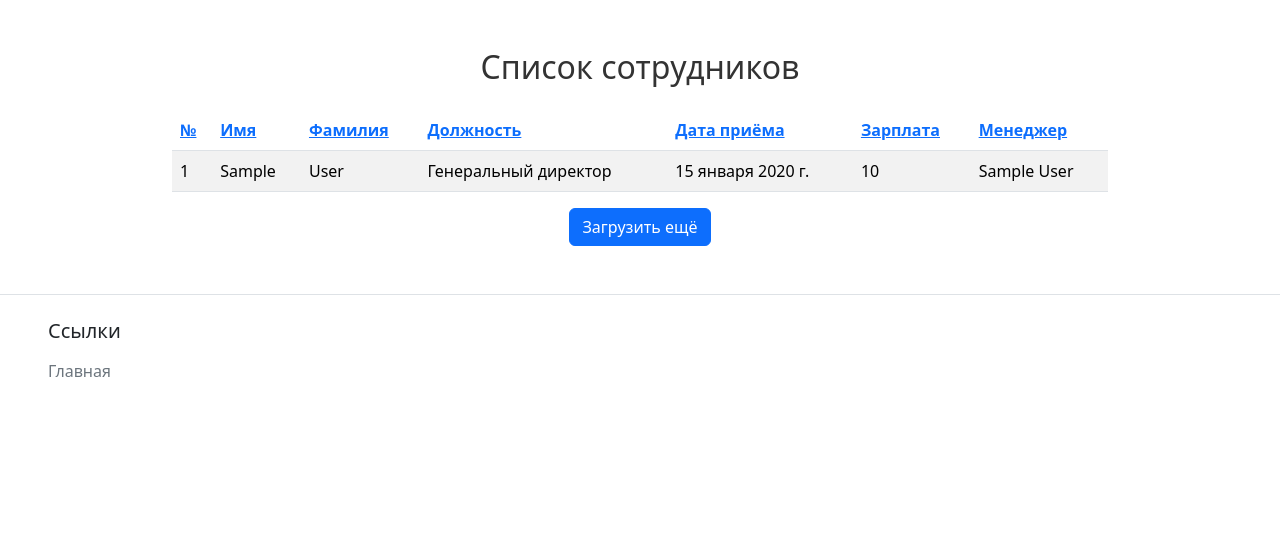
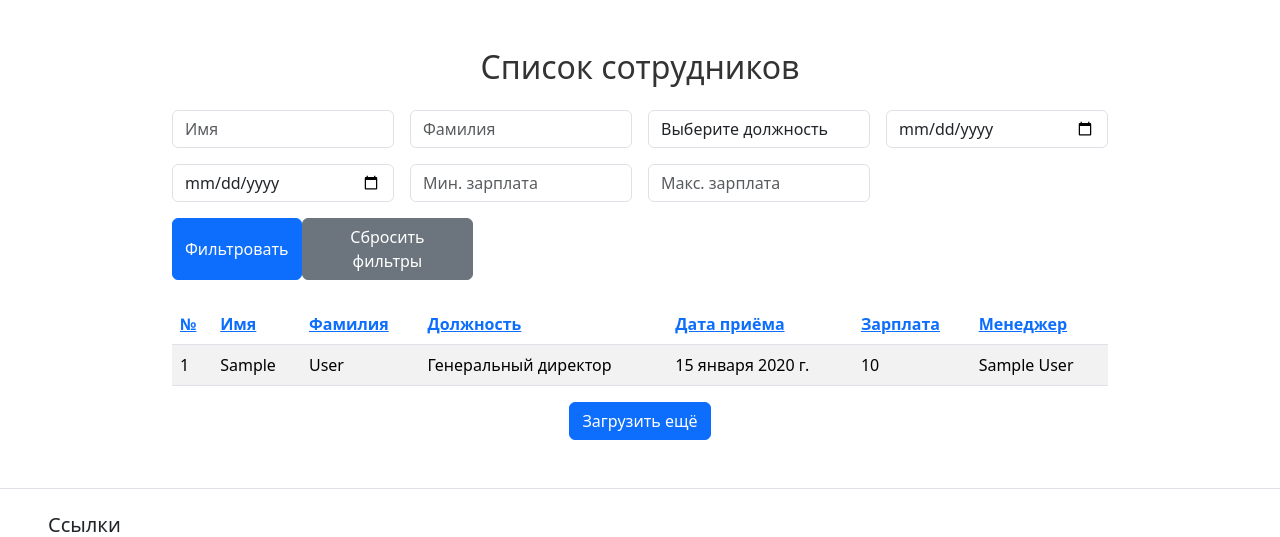
Before and after one commit to Asgef/abz_agency_test_task, a Django app: page /employee-list/ in a window 1280 px wide. Shown: the part 117-654 px from the top of the page. Run offline with Django 5.2, Linux system fonts and the light colour scheme; tables that the repository leaves empty hold one stand-in row (values such as "Sample post"); parts of the project's set-up code (start-up, migrations or seed data) failed here and were passed over; some libraries are stand-ins or nearby versions.

Commit message:
Fix filters

```diff
--- a/employee_tree/filters.py
+++ b/employee_tree/filters.py
@@ -1,16 +1,23 @@
 from django import forms
-from django_filters import FilterSet, DateFromToRangeFilter, ChoiceFilter
+from django_filters import FilterSet, DateFilter, NumberFilter, ChoiceFilter
 from .models import Employee
 
 
 class EmployeeFilter(FilterSet):
-    hire_date = DateFromToRangeFilter(
-        widget=forms.DateInput(attrs={'type': 'date'})
-    )
+    hire_date_start = DateFilter(field_name='hire_date', lookup_expr='gte')
+    hire_date_end = DateFilter(field_name='hire_date', lookup_expr='lte')
+    salary_min = NumberFilter(field_name='salary', lookup_expr='gte')
+    salary_max = NumberFilter(field_name='salary', lookup_expr='lte')
     position = ChoiceFilter(choices=Employee.POSITION_CHOICES)
 
     class Meta:
         model = Employee
         fields = [
-            'position', 'hire_date', 'salary',
+            'first_name',
+            'last_name',
+            'position',
+            'hire_date_start',
+            'hire_date_end',
+            'salary_min',
+            'salary_max'
         ]
--- a/employee_tree/templates/employee_list.html
+++ b/employee_tree/templates/employee_list.html
@@ -7,6 +7,40 @@
     <h2 class="text-center mb-4">{{ title }}</h2>
 
     <!-- Фильтр сотрудников -->
+    <form id="filter-form" class="mb-4">
+        <div class="row g-3">
+            <div class="col-md-3">
+                <input type="text" name="first_name" class="form-control" placeholder="Имя" value="{{ request.GET.first_name }}">
+            </div>
+            <div class="col-md-3">
+                <input type="text" name="last_name" class="form-control" placeholder="Фамилия" value="{{ request.GET.last_name }}">
+            </div>
+            <div class="col-md-3">
+                <select name="position" class="form-control">
+                    <option value="">Выберите должность</option>
+                    {% for key, value in employees.model.POSITION_CHOICES %}
+                        <option value="{{ key }}" {% if request.GET.position == key %}selected{% endif %}>{{ value }}</option>
+                    {% endfor %}
+                </select>
+            </div>
+            <div class="col-md-3">
+                <input type="date" name="hire_date_start" class="form-control" placeholder="Дата приёма с" value="{{ request.GET.hire_date_start }}">
+            </div>
+            <div class="col-md-3">
+                <input type="date" name="hire_date_end" class="form-control" placeholder="Дата приёма по" value="{{ request.GET.hire_date_end }}">
+            </div>
+            <div class="col-md-3">
+                <input type="number" name="salary_min" class="form-control" placeholder="Мин. зарплата" value="{{ request.GET.salary_min }}">
+            </div>
+            <div class="col-md-3">
+                <input type="number" name="salary_max" class="form-control" placeholder="Макс. зарплата" value="{{ request.GET.salary_max }}">
+            </div>
+            <div class="col-md-4 d-flex justify-content-between">
+                <button type="submit" class="btn btn-primary">Фильтровать</button>
+                <button type="reset" id="reset-filters" class="btn btn-secondary">Сбросить фильтры</button>
+            </div>
+        </div>
+    </form>
 
     <!-- Таблица сотрудников -->
     <div id="employee-table">
@@ -39,9 +73,14 @@
         let offset = {{ employees|length }};
         const limit = 20;
 
+        $('#reset-filters').click(function(e) {
+            e.preventDefault();
+            window.location.href = '{% url "employee_list" %}';
+        });
+
         $('#load-more').click(function(e) {
             e.preventDefault();
-            loadMoreEmployees(offset);
+            loadMoreEmployees(offset, $('#filter-form').serialize());
         });
 
         $('.sortable a').click(function(e) {
@@ -51,17 +90,20 @@
             $('.sortable a').removeClass('active');
             $(this).addClass('active');
             $(this).data('ordering', newOrdering);
-            loadSortedEmployees(newOrdering);
+            loadSortedEmployees(newOrdering, $('#filter-form').serialize());
         });
 
-        function loadMoreEmployees(currentOffset) {
+        $('#filter-form').submit(function(e) {
+            e.preventDefault();
+            offset = 0;
+            loadSortedEmployees(getOrdering(), $(this).serialize());
+        });
+
+        function loadMoreEmployees(currentOffset, filterData) {
             $.ajax({
                 url: '{% url "load_more_employees" %}',
                 type: 'GET',
-                data: {
-                    offset: currentOffset,
-                    ordering: getOrdering()
-                },
+                data: filterData + '&offset=' + currentOffset + '&ordering=' + getOrdering(),
                 success: function(data) {
                     $('#employee-rows').append(data.html);
                     offset += limit;
@@ -69,13 +111,11 @@
             });
         }
 
-        function loadSortedEmployees(ordering) {
+        function loadSortedEmployees(ordering, filterData = '') {
             $.ajax({
                 url: '{% url "employee_list" %}',
                 type: 'GET',
-                data: {
-                    ordering: ordering
-                },
+                data: filterData + '&ordering=' + ordering,
                 success: function(data) {
                     const newRows = $(data).find('#employee-rows').html();
                     $('#employee-rows').html(newRows);
--- a/employee_tree/views.py
+++ b/employee_tree/views.py
@@ -25,7 +25,7 @@ class EmployeeChildrenView(View):
         # Загрузить подчинённых для данного сотрудника
         children = Employee.objects.filter(
             manager_id=employee_id).values(
-            'id', 'name', 'position', 'manager_id'
+            'id', 'first_name', 'last_name', 'position', 'manager_id'
             )
         return JsonResponse(list(children), safe=False)
 
```
Also changed, not shown: employee_tree/tests/test_home_page.py (+1 -1 lines).
